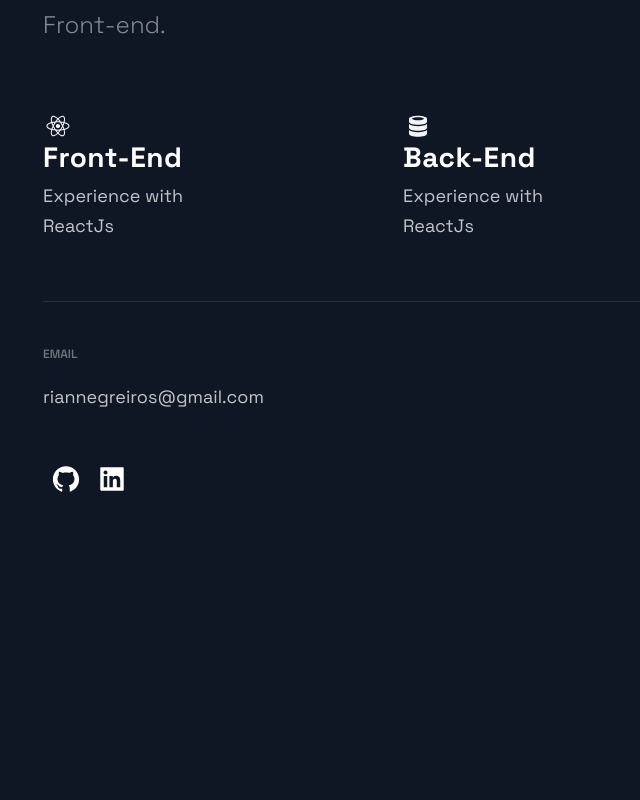
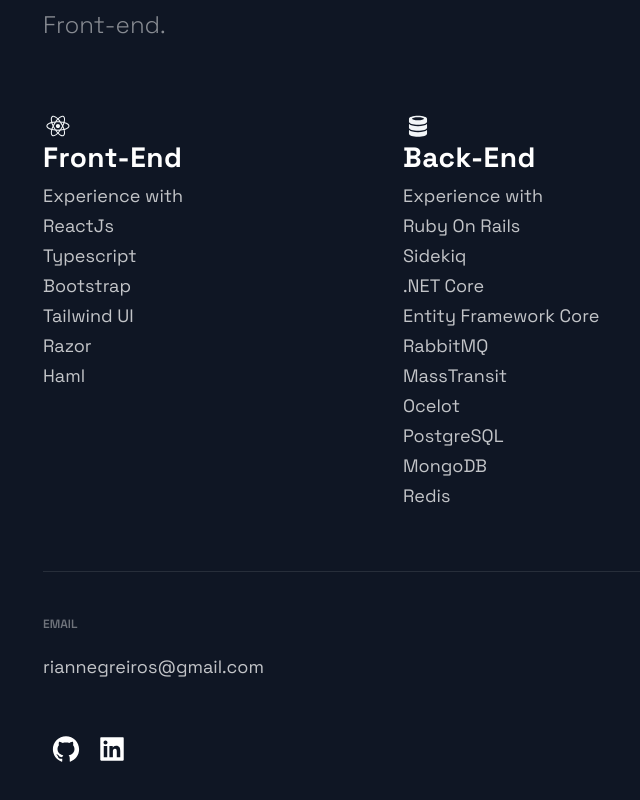
Before and after one commit to RianNegreiros/portfolio, a Next.js app: page / in a window 1280 px wide. Shown: the part 2488-3288 px from the top of the page, without its empty margins (77-717 px from the left). Before the commit the page ends 3044 px from the top, so only its background shows below. Built offline with nearby package versions, Linux system fonts and the light colour scheme.

Commit message:
update technologies

```diff
--- a/src/components/Technologies/Technologies.js
+++ b/src/components/Technologies/Technologies.js
@@ -17,7 +17,12 @@
           <ListTitle>Front-End</ListTitle>
           <ListParagraph>
             Experience with <br />
-            ReactJs
+            ReactJs <br />
+            Typescript <br />
+            Bootstrap <br />
+            Tailwind UI <br />
+            Razor <br />
+            Haml
           </ListParagraph>
         </ListContainer>
       </ListItem>
@@ -27,7 +32,16 @@
           <ListTitle>Back-End</ListTitle>
           <ListParagraph>
             Experience with <br />
-            ReactJs
+            Ruby On Rails <br />
+            Sidekiq <br />
+            .NET Core<br />
+            Entity Framework Core <br />
+            RabbitMQ <br />
+            MassTransit <br />
+            Ocelot <br />
+            PostgreSQL <br />
+            MongoDB <br />
+            Redis <br />
           </ListParagraph>
         </ListContainer>
       </ListItem>
```
